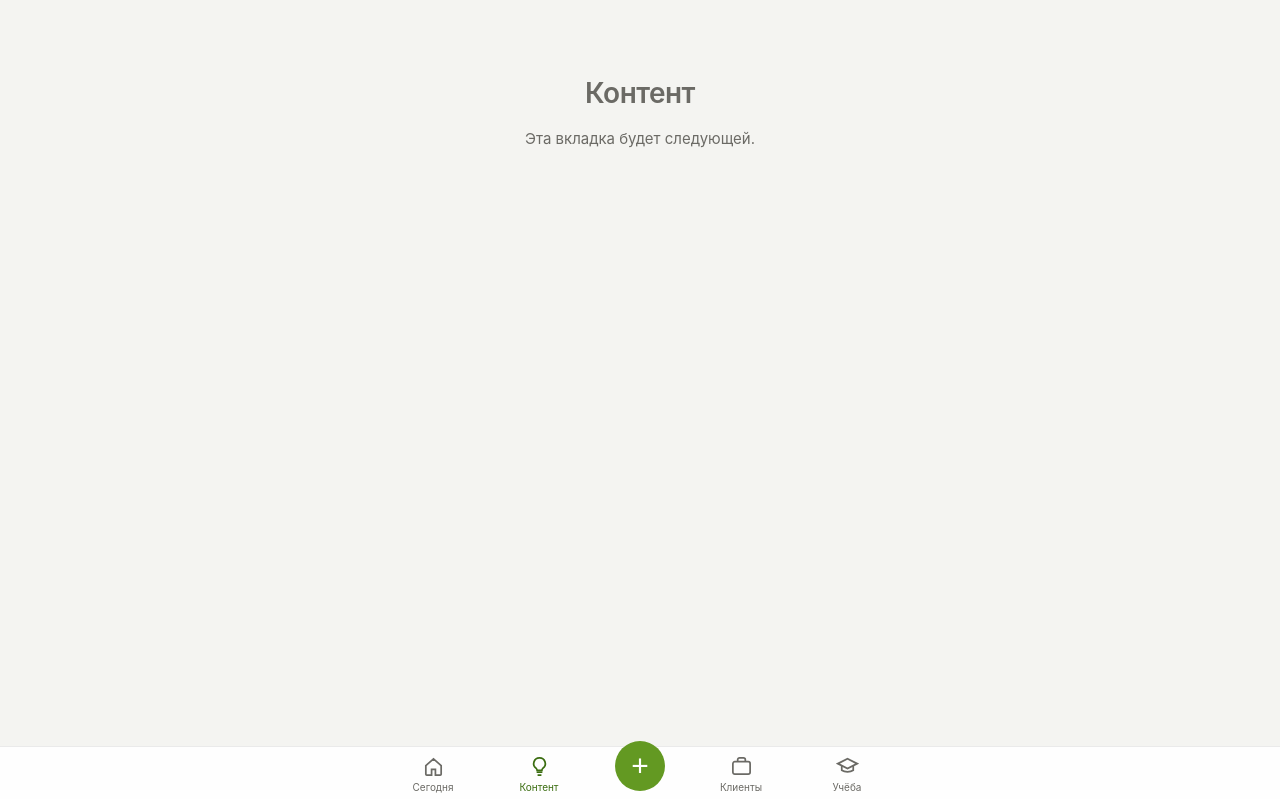
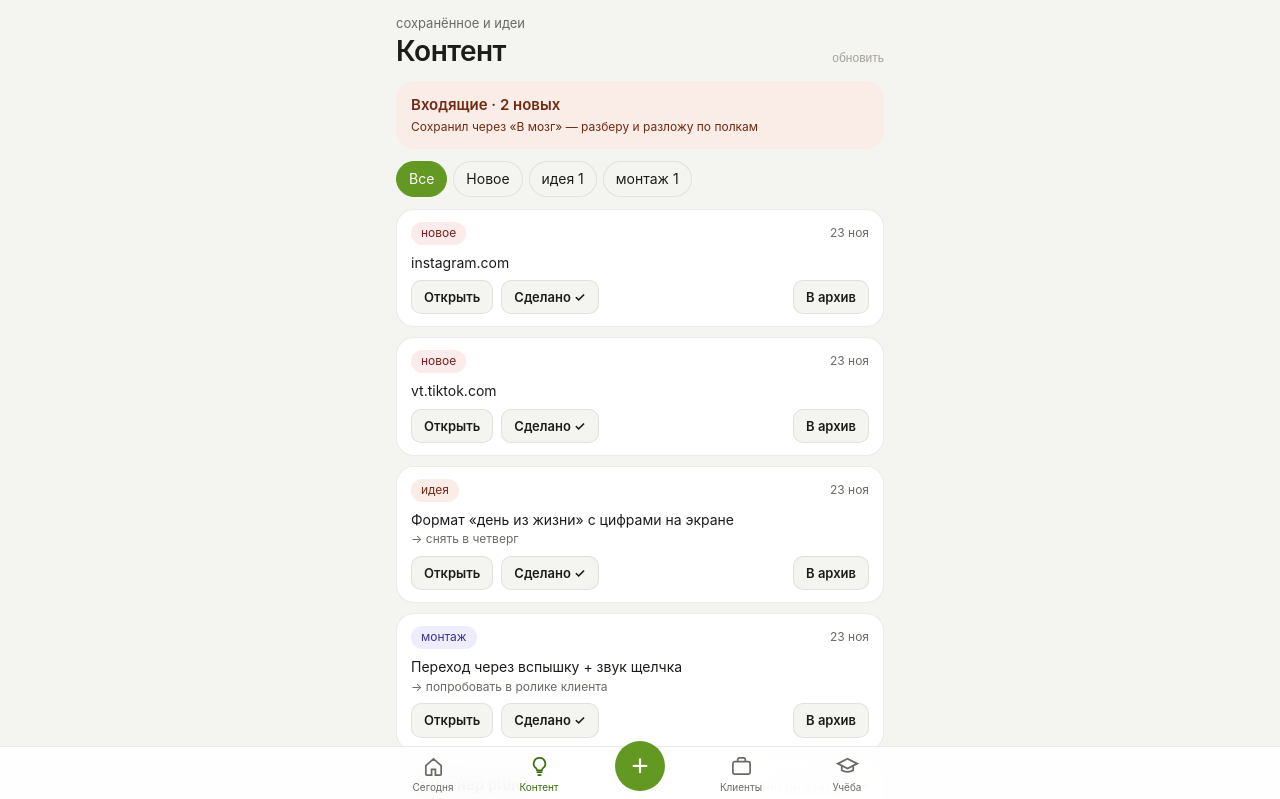
Before and after one commit to bydanialll/mozg, a plain HTML site: page index.html in a window 1280 px wide. Both pictures are taken after a click on the link "Контент". Shown: the top 799 px of the page. Drawn offline with Linux system fonts and the light colour scheme.

Commit message:
Вкладка «Контент»: входящие, полки, конвейер рилсов
Co-Authored-By: Claude Opus 5.5 <noreply@anthropic.com>

```diff
--- a/index.html
+++ b/index.html
@@ -50,8 +50,8 @@ h1{font-size:28px;font-weight:600;margin:0;letter-spacing:-.5px}
 .add{display:flex;gap:8px;margin-top:8px}
 input,select,textarea{font:inherit;color:var(--tx);background:var(--bg);border:.5px solid var(--line);border-radius:12px;padding:10px 12px;width:100%;outline:none}
 textarea{resize:none;height:64px}
-button.btn{font:inherit;font-weight:600;border:0;border-radius:12px;padding:10px 14px;background:var(--g);color:#fff;white-space:nowrap}
-button.ghost{background:var(--bg);color:var(--tx);border:.5px solid var(--line)}
+.btn{font:inherit;font-weight:600;border:0;border-radius:12px;padding:10px 14px;background:var(--g);color:#fff;white-space:nowrap}
+.ghost{background:var(--bg);color:var(--tx);border:.5px solid var(--line)}
 .rt{display:flex;gap:6px;margin:6px 0 8px}
 .rt span{flex:1;text-align:center;padding:9px 0;border-radius:10px;border:.5px solid var(--line);background:var(--bg);font-weight:600}
 .rt span.s{background:var(--gbg);border-color:var(--g);color:var(--gtx)}
@@ -102,11 +102,20 @@ nav a.on{color:var(--g2)}
     <textarea id="revNote" placeholder="Что получилось? Что завтра?"></textarea>
     <div style="margin-top:8px"><button class="btn" onclick="saveReview()">Сохранить итог</button></div></div>
 </main>
+<main id="content" style="display:none">
+  <div class="top"><div><p class="date">сохранённое и идеи</p><h1>Контент</h1></div><button class="sync" onclick="load(true)">обновить</button></div>
+  <div class="card" id="inboxCard" style="background:var(--obg);border-color:transparent"></div>
+  <div class="seg" id="shelfSeg" style="margin-top:12px"></div>
+  <div id="items"></div>
+  <div class="card"><div class="h">Конвейер рилсов <span class="u" id="pipeHint">тап по статусу →</span></div>
+    <div id="pipe"></div>
+    <div class="add"><input id="newIdea" placeholder="Идея для рилса" enterkeyhint="done"><button class="btn" onclick="addIdea()">+</button></div></div>
+</main>
 <main id="soon" style="display:none"><div class="soon"><h1 id="soonT"></h1><p>Эта вкладка будет следующей.</p></div></main>
 
 <nav><div class="in">
   <a href="#" class="on" data-t="today"><svg viewBox="0 0 24 24" fill="none" stroke="currentColor" stroke-width="1.8"><path d="M4 11l8-7 8 7v9a1 1 0 0 1-1 1h-5v-6h-4v6H5a1 1 0 0 1-1-1z"/></svg>Сегодня</a>
-  <a href="#" data-t="Контент"><svg viewBox="0 0 24 24" fill="none" stroke="currentColor" stroke-width="1.8"><path d="M9 18h6M10 21h4M12 3a6 6 0 0 0-3.5 10.9c.6.5 1 1.2 1 2.1h5c0-.9.4-1.6 1-2.1A6 6 0 0 0 12 3z"/></svg>Контент</a>
+  <a href="#" data-t="content"><svg viewBox="0 0 24 24" fill="none" stroke="currentColor" stroke-width="1.8"><path d="M9 18h6M10 21h4M12 3a6 6 0 0 0-3.5 10.9c.6.5 1 1.2 1 2.1h5c0-.9.4-1.6 1-2.1A6 6 0 0 0 12 3z"/></svg>Контент</a>
   <button class="plus" onclick="openSheet()" aria-label="Добавить">+</button>
   <a href="#" data-t="Клиенты"><svg viewBox="0 0 24 24" fill="none" stroke="currentColor" stroke-width="1.8"><rect x="3" y="7" width="18" height="13" rx="2"/><path d="M8 7V5a2 2 0 0 1 2-2h4a2 2 0 0 1 2 2v2"/></svg>Клиенты</a>
   <a href="#" data-t="Учёба"><svg viewBox="0 0 24 24" fill="none" stroke="currentColor" stroke-width="1.8"><path d="M2 9l10-5 10 5-10 5z"/><path d="M6 11v5c3 2 9 2 12 0v-5"/></svg>Учёба</a>
@@ -215,6 +224,7 @@ function render(){
   $('rt').innerHTML=[1,2,3,4,5].map(n=>'<span class="'+(n===score?'s':'')+'" data-n="'+n+'">'+n+'</span>').join('');
   $('rt').querySelectorAll('span').forEach(el=>el.onclick=()=>{score=+el.dataset.n;$('rt').querySelectorAll('span').forEach(x=>x.classList.toggle('s',x===el));});
   if (rv && document.activeElement!==$('revNote')) $('revNote').value = rv.note||'';
+  renderContent();
   $('revHint').textContent = rv ? 'сохранён' : (now.getHours()>=18 ? 'пора подвести' : 'вечером');
 }
 
@@ -251,14 +261,49 @@ function sendReel(){ const v=$('fR').value.trim()||'рилс'; done(post({a:'ree
 // вкладки
 document.querySelectorAll('nav a').forEach(a=>a.onclick=e=>{e.preventDefault();
   document.querySelectorAll('nav a').forEach(x=>x.classList.toggle('on',x===a));
-  const t=a.dataset.t; $('today').style.display=t==='today'?'':'none'; $('soon').style.display=t==='today'?'none':''; $('soonT').textContent=t; window.scrollTo(0,0);});
+  const t=a.dataset.t; ['today','content','soon'].forEach(id=>$(id).style.display='none');
+  if (t==='today'||t==='content') $(t).style.display=''; else { $('soon').style.display=''; $('soonT').textContent=t; }
+  window.scrollTo(0,0);});
+
+// ---------- Контент ----------
+const SHELF = {'идея':'o','идеи':'o','монтаж':'p','музыка':'b','клиентам':'g'};
+const NEXT = {'идея':'снять','снять':'монтаж','монтаж':'вышел'};
+const RST = {'идея':'o','снять':'b','монтаж':'p','вышел':'g'};
+let shelf = 'Все';
+function host(u){ try{ return new URL(u).hostname.replace('www.',''); }catch(e){ return ''; } }
+function renderContent(){
+  const c = (data&&data.content&&!data.content.error)?data.content:{items:[],inbox:0,shelves:{}};
+  $('inboxCard').innerHTML = '<div class="h" style="color:var(--otx);margin:0">Входящие · '+c.inbox+' новых</div><p class="lb" style="color:var(--otx);margin-top:4px">'+(c.inbox?'Сохранил через «В мозг» — разберу и разложу по полкам':'Всё разобрано. Сохраняй через «В мозг» в меню «Поделиться»')+'</p>';
+  const tabs = ['Все','Новое'].concat(Object.keys(c.shelves||{}));
+  $('shelfSeg').innerHTML = tabs.map(t=>'<span class="'+(t===shelf?'s':'')+'">'+esc(t)+(c.shelves&&c.shelves[t]?' '+c.shelves[t]:'')+'</span>').join('');
+  $('shelfSeg').querySelectorAll('span').forEach((el,i)=>el.onclick=()=>{shelf=tabs[i];renderContent();});
+  let it = (c.items||[]).filter(x=>shelf==='Все'||(shelf==='Новое'?x.status==='новое':x.shelf===shelf));
+  $('items').innerHTML = it.length ? it.map(x=>{
+    const isUrl=/^https?:/.test(x.url), done=x.status==='сделано';
+    return '<div class="card"'+(done?' style="opacity:.55"':'')+'><div style="display:flex;justify-content:space-between;align-items:center;gap:8px">'
+      +'<span class="pill '+(SHELF[x.shelf]||(x.status==='новое'?'r':'b'))+'">'+esc(x.shelf||'новое')+'</span><span class="lb">'+(x.date?dd(x.date):'')+'</span></div>'
+      +'<p style="margin:8px 0 2px;font-size:14px">'+esc(x.sum|| (isUrl?host(x.url):x.url))+'</p>'
+      +(x.todo?'<p class="lb">→ '+esc(x.todo)+'</p>':'')
+      +'<div style="display:flex;gap:8px;margin-top:8px">'+(isUrl?'<a class="btn ghost" style="text-decoration:none;font-size:13px;padding:7px 12px;border-radius:10px" href="'+esc(x.url)+'" target="_blank" rel="noopener">Открыть</a>':'')
+      +(done?'':'<button class="btn ghost" style="font-size:13px;padding:7px 12px;border-radius:10px" onclick="cStatus('+x.row+',\'сделано\')">Сделано ✓</button>')
+      +'<button class="btn ghost" style="font-size:13px;padding:7px 12px;border-radius:10px;margin-left:auto" onclick="cStatus('+x.row+',\'архив\')">В архив</button></div></div>';
+  }).join('') : '<div class="card"><div class="empty">Здесь пока пусто</div></div>';
+  const rl = (data&&data.reels&&!data.reels.error)?data.reels:{pipeline:[]};
+  $('pipe').innerHTML = (rl.pipeline||[]).length ? rl.pipeline.map(r=>'<div class="rw"><span>'+esc(r.title)+'</span><span class="pill '+(RST[r.status]||'b')+'" style="cursor:pointer" onclick="rStatus('+r.row+',\''+esc(r.status)+'\')">'+esc(r.status)+' →</span></div>').join('')
+    + ((rl.recent||[]).length?'<p class="lb" style="margin-top:8px">Недавно вышли: '+rl.recent.map(r=>esc(r.title)).join(', ')+'</p>':'') : '<div class="empty">Идей пока нет — добавь первую</div>';
+}
+function cStatus(row,st){ post({a:'content_status',row,status:st}, st==='архив'?'В архиве':'Отмечено ✓'); }
+function rStatus(row,st){ const n=NEXT[st]||'вышел'; post({a:'reel_status',row,status:n}, n==='вышел'?'Рилс вышел 🎬':'Теперь: '+n); }
+function addIdea(){ const v=$('newIdea').value.trim(); if(!v)return; $('newIdea').value=''; post({a:'idea',title:v},'Идея записана'); }
+$('newIdea').addEventListener('keydown',e=>{if(e.key==='Enter')addIdea();});
 
 function demo(){ const t=new Date().toISOString().slice(0,10); return {today:t,
   health:{sleep:{last:{today:true,hours:6.5,bed:'01:30',wake:'08:00'}},gym:{count:1,goal:3,today:false},food:{today:{protein:92},goalProtein:140}},
-  streaks:{gymWeeks:4,proteinDays:5}, reels:{week:1,goal:3,streakWeeks:2},
+  streaks:{gymWeeks:4,proteinDays:5}, reels:{week:1,goal:3,streakWeeks:2,pipeline:[{row:2,title:'Влог: неделя видеографа',status:'монтаж'},{row:3,title:'Разговорный: про утро',status:'снять'},{row:4,title:'Дисциплина в 20 лет',status:'идея'}],recent:[{title:'Влог: последний выезд'}]},
   cal:[{start:'10:00',title:'Пара'},{start:'15:00',title:'Съёмка'},{start:'19:00',title:'Зал'}],
   tasks:[{row:2,text:'Скинуть превью клиенту',done:true},{row:3,text:'Смонтировать рилс',done:false},{row:4,text:'IELTS reading',done:false},{row:5,text:'Написать 10 агентствам',done:false,old:true}],
   money:{payments:[{date:t,what:'Обязательный платёж',amount:58000}],owed:[{who:'Клиент А',date:t,amount:200000},{who:'Клиент Б',date:t,amount:150000}],owedTotal:350000,spentToday:4200},
+  content:{inbox:2,total:4,shelves:{'идея':1,'монтаж':1},items:[{row:5,date:t,url:'https://www.instagram.com/reel/demo1/',shelf:'',sum:'',todo:'',status:'новое'},{row:4,date:t,url:'https://vt.tiktok.com/demo/',shelf:'',sum:'',todo:'',status:'новое'},{row:3,date:t,url:'https://www.instagram.com/reel/demo2/',shelf:'идея',sum:'Формат «день из жизни» с цифрами на экране',todo:'снять в четверг',status:'разобрано'},{row:2,date:t,url:'https://www.instagram.com/reel/demo3/',shelf:'монтаж',sum:'Переход через вспышку + звук щелчка',todo:'попробовать в ролике клиента',status:'разобрано'}]},
   review:null}; }
 
 load();
```
